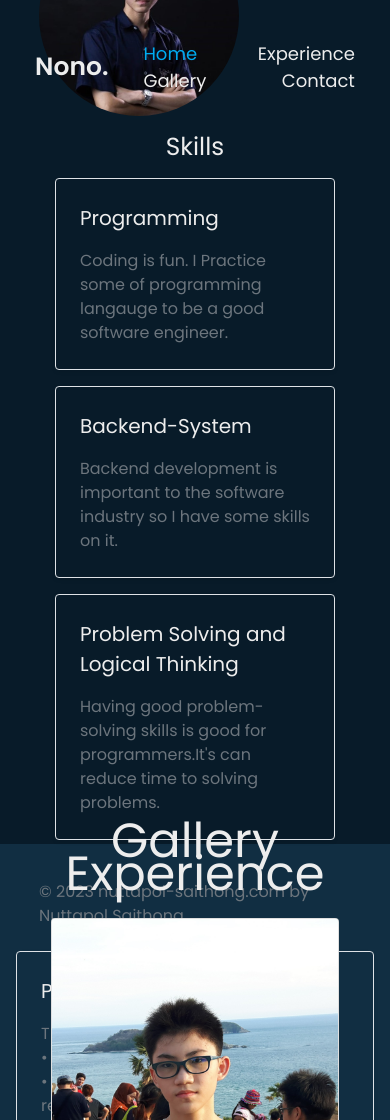
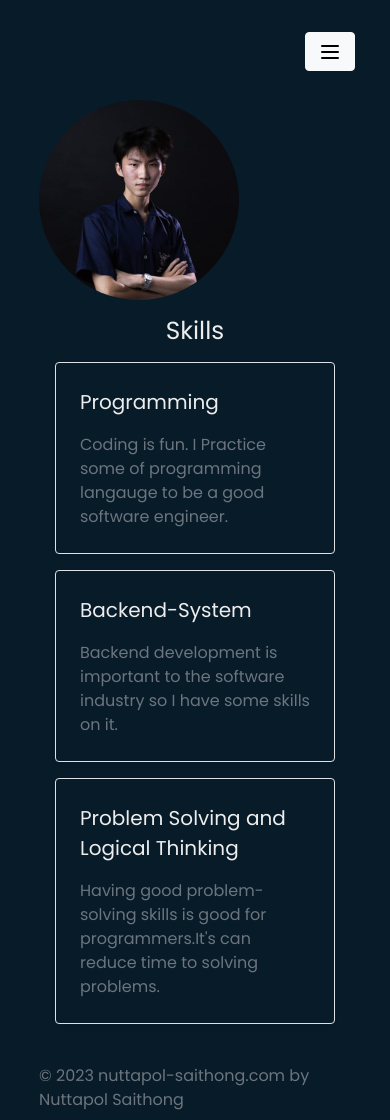
Before and after one commit to cpe207/lab02-Rehunt671, a plain HTML site: page index.html in a window 390 px wide. Shown: the top 1120 px of the page. Drawn offline with nearby package versions, Linux system fonts and the light colour scheme.

Commit message:
Fix some code

```diff
--- a/index.html
+++ b/index.html
@@ -13,15 +13,36 @@
     <title>Home</title>
   </head>
   <body>
+
     <header class="header">
-      <a href="#home" class="logo">Nono.</a>
+      <a href="#home" class="logo d-none d-sm-block">Nono.</a>
       <nav class="navbar">
-        <a href="#home" class="active">Home</a>
-        <a href="#experience">Experience</a>
-        <a href="#gallery">Gallery</a>
-        <a href="#contact">Contact</a>
+        <a href="#home" class="active d-none d-sm-block">Home</a>
+        <a href="#experience" class="d-none d-sm-block">Experience</a>
+        <a href="#gallery" class="d-none d-sm-block">Gallery</a>
+        <a href="#contact" class="d-none d-sm-block">Contact</a>
       </nav>
+      <button class="btn btn-light ms-auto d-sm-none">
+        <svg
+          xmlns="http://www.w3.org/2000/svg"
+          class="icon icon-tabler icon-tabler-menu-2"
+          width="24"
+          height="24"
+          viewBox="0 0 24 24"
+          stroke-width="2"
+          stroke="currentColor"
+          fill="none"
+          stroke-linecap="round"
+          stroke-linejoin="round"
+        >
+          <path stroke="none" d="M0 0h24v24H0z" fill="none"></path>
+          <path d="M4 6l16 0"></path>
+          <path d="M4 12l16 0"></path>
+          <path d="M4 18l16 0"></path>
+        </svg>
+      </button>
     </header>
+
     <section class="home" id="home">
       <div class="home-content">
         <div class="d-flex gap-3 mb-3">
--- a/style.css
+++ b/style.css
@@ -86,12 +86,11 @@ span {
   transition: 0.5s;
 }
 .home {
-  height: 100vh;
   display: flex;
   justify-content: center;
   align-items: center;
   flex-direction: column;
-  padding: 0 10%;
+  padding: 100px 10%;
 }
 .home-content {
   margin-right: auto;
@@ -106,13 +105,12 @@ span {
 }
 
 .experience {
-  height: 100vh;
   display: flex;
   justify-content: center;
   align-items: center;
   flex-direction: column;
   gap: 2rem;
-  padding-bottom: 6rem;
+  padding: 100px 10%;
   background: var(--second-bg-color);
 }
 .experience-content {
@@ -121,13 +119,12 @@ span {
   max-width: 800px;
 }
 .gallery {
-  height: 100vh;
   display: flex;
   justify-content: center;
   align-items: center;
   flex-direction: column;
   gap: 2rem;
-  padding-bottom: 6rem;
+  padding: 100px 10%;
 }
 .gallery-content {
   margin-right: auto;
```
